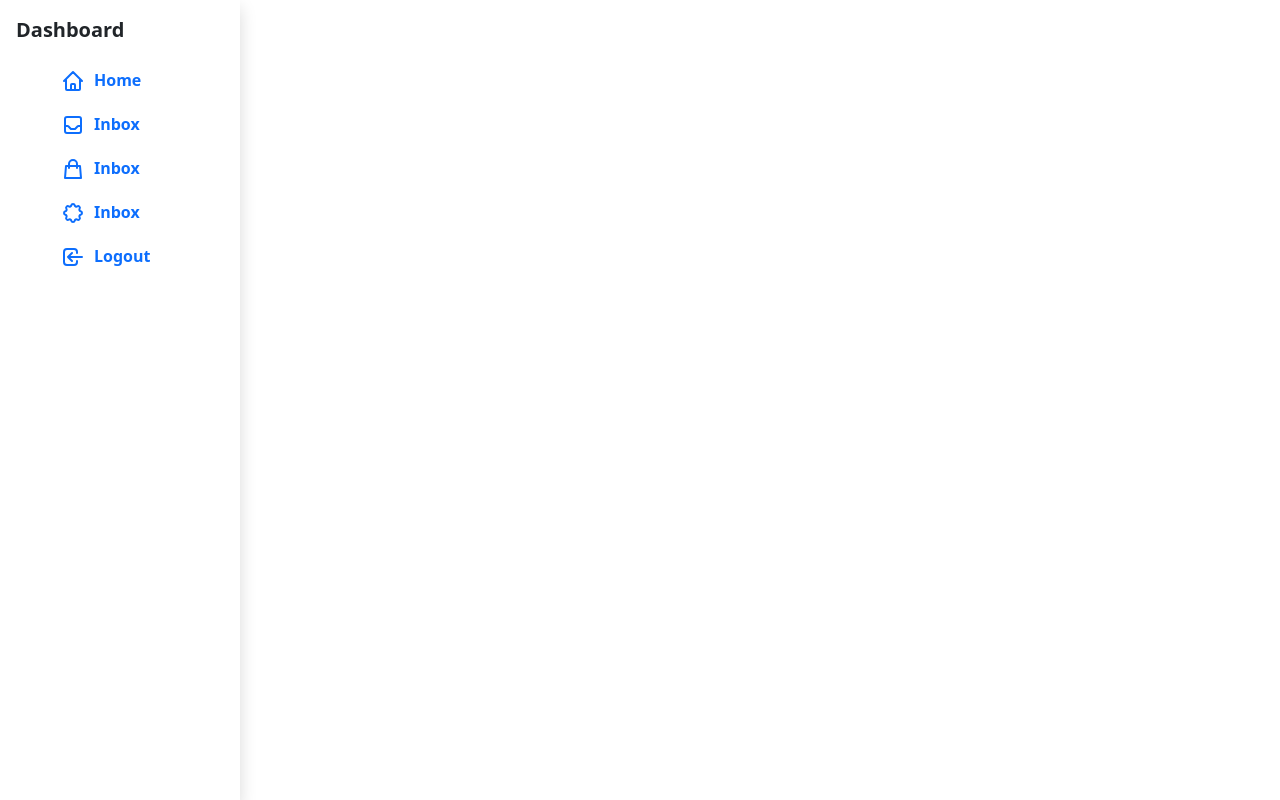
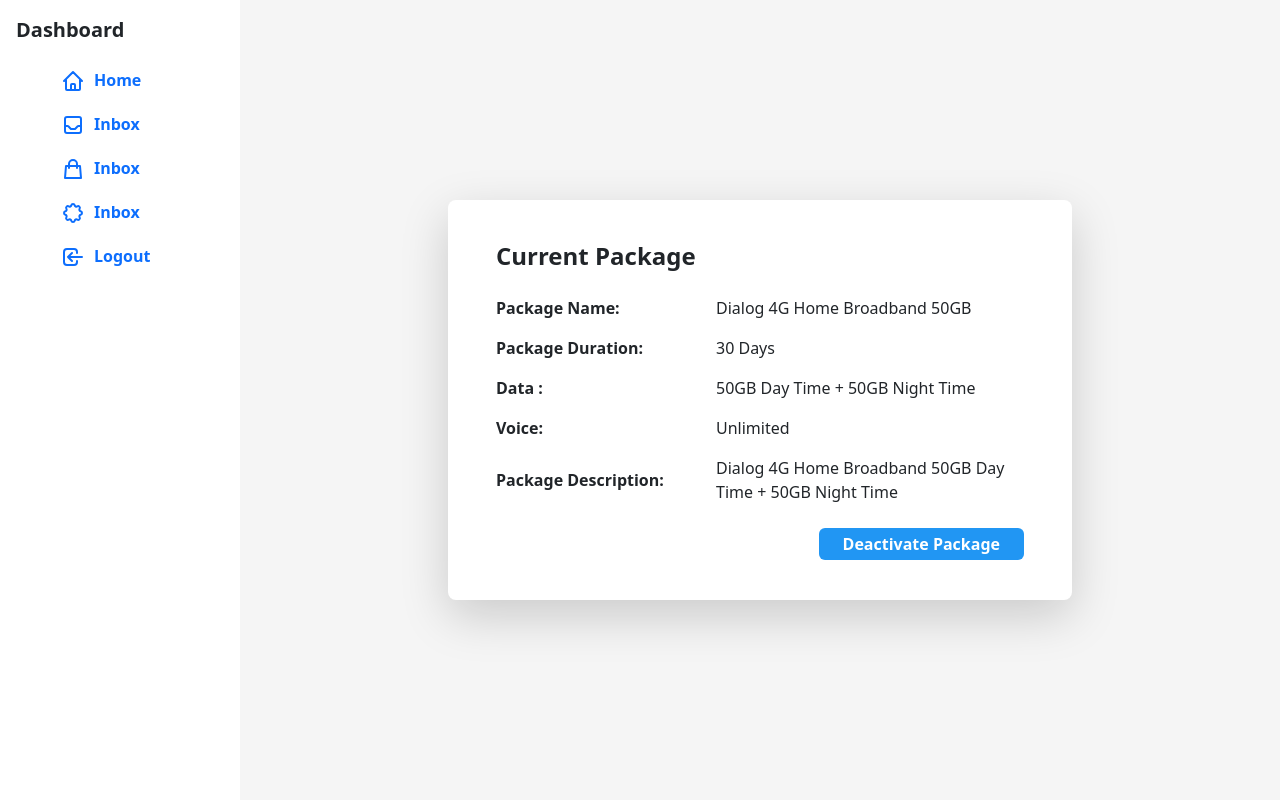
Before and after one commit to kasun789/MicroServicesApplication, a React (Create React App) app in the folder frontend/: page /LandingPage in a window 1280 px wide. Built offline with nearby package versions, Linux system fonts and the light colour scheme.

Commit message:
created current package component

```diff
--- a/frontend/src/App.js
+++ b/frontend/src/App.js
@@ -21,11 +21,14 @@
           <Route path="/" element={<Home />}></Route>
           <Route path="/login" element={<Login />}></Route>
           <Route path="/signUp" element={<SignUp />}></Route>
+
           <Route path='/dashboard' element={<Dashboard/>}></Route>
           <Route path='/profile' element={<Profile/>}></Route>
           <Route path='/support' element={<Support/>}></Route>
           <Route path='/payment' element={<Payment/>}></Route>
+
           <Route path="/LandingPage" element={<LandingPage />}></Route>
+
         </Routes>
       </Router>
     </div>
--- /dev/null
+++ b/frontend/src/components/CurrentPackage.js
@@ -0,0 +1,69 @@
+import React, { useState } from 'react';
+
+function CurrentPackage() {
+  const [packageDetails, setPackageDetails] = useState({
+    id: '004322',
+    name: 'Dialog 4G Home Broadband 50GB',
+    data: '50GB Day Time + 50GB Night Time',
+    voice: 'Unlimited',
+    price: '1490',
+    duration: '30 Days',
+    description: 'Dialog 4G Home Broadband 50GB Day Time + 50GB Night Time',
+  });
+
+  const handleDeactivatePackage = () => {
+    console.log('Deactivate Package');
+  };
+
+  return (
+    <div className="flex items-center justify-center w-full h-screen bg-gray-100">
+      <div className="flex flex-col items-center justify-center w-[60%] h-1/2 bg-white rounded-lg shadow-lg">
+        <div className="p-5 space-y-5">
+          <h1 className="text-2xl font-bold text-black-500">Current Package</h1>
+          <div className="space-y-2">
+            <div className="flex justify-start items-center space-x-5">
+                <div className="flex items-center space-x-5 py-1 min-w-[200px]">
+                    <span className="text-base font-bold text-black-500">Package Name:</span>
+                </div>
+                <label className="font-medium py-1">{packageDetails.name}</label>
+            </div>
+            <div className="flex justify-start items-center space-x-5">
+                <div className="flex items-center space-x-5 py-1 min-w-[200px]">
+                    <span className="text-base font-bold text-black-500">Package Duration:</span>
+                </div>
+                <label className="font-medium py-1">{packageDetails.duration}</label>
+            </div>
+            <div className="flex justify-start items-center space-x-5">
+                <div className="flex items-center space-x-5 py-1 min-w-[200px]">
+                    <span className="text-base font-bold text-black-500">Data :</span>
+                </div>
+                <label className="font-medium py-1">{packageDetails.data}</label>
+            </div>
+            <div className="flex justify-start items-center space-x-5">
+                <div className="flex items-center space-x-5 py-1 min-w-[200px]">
+                    <span className="text-base font-bold text-black-500">Voice:</span>
+                </div>
+                <label className="font-medium py-1">{packageDetails.voice}</label>
+            </div>
+            <div className="flex justify-start items-center space-x-5">
+                <div className="flex items-center space-x-5 py-1 min-w-[200px]">
+                    <span className="text-base font-bold text-black-500">Package Description:</span>
+                </div>
+                <label className="font-medium py-1">{packageDetails.description}</label>
+            </div>
+          </div>
+          <div className="flex items-end justify-end">
+            <button
+              className="px-4 py-1 font-bold text-white bg-blue-500 rounded hover:bg-blue-700"
+              onClick={handleDeactivatePackage}
+            >
+              Deactivate Package
+            </button>
+          </div>
+        </div>
+      </div>
+    </div>
+  );
+}
+
+export default CurrentPackage;
--- a/frontend/src/pages/LandingPage.js
+++ b/frontend/src/pages/LandingPage.js
@@ -1,10 +1,12 @@
 import React from 'react'
-import SideBar from '../components/SideBar'
+import SideBar from '../components/SideBar';
+import CurrentPackage from '../components/CurrentPackage';
 
 const LandingPage = () => {
   return (
-    <div>
+    <div className='flex flex-row'>
       <SideBar/>
+      <CurrentPackage/>
     </div>
   )
 }
```
